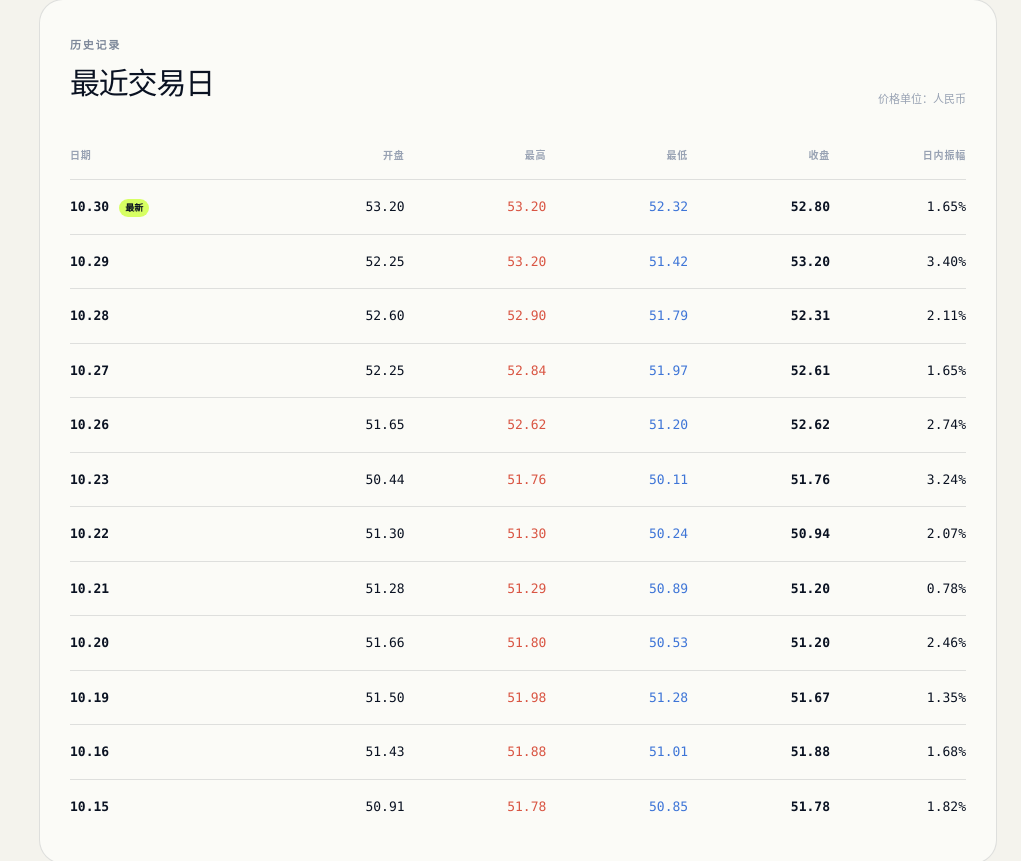
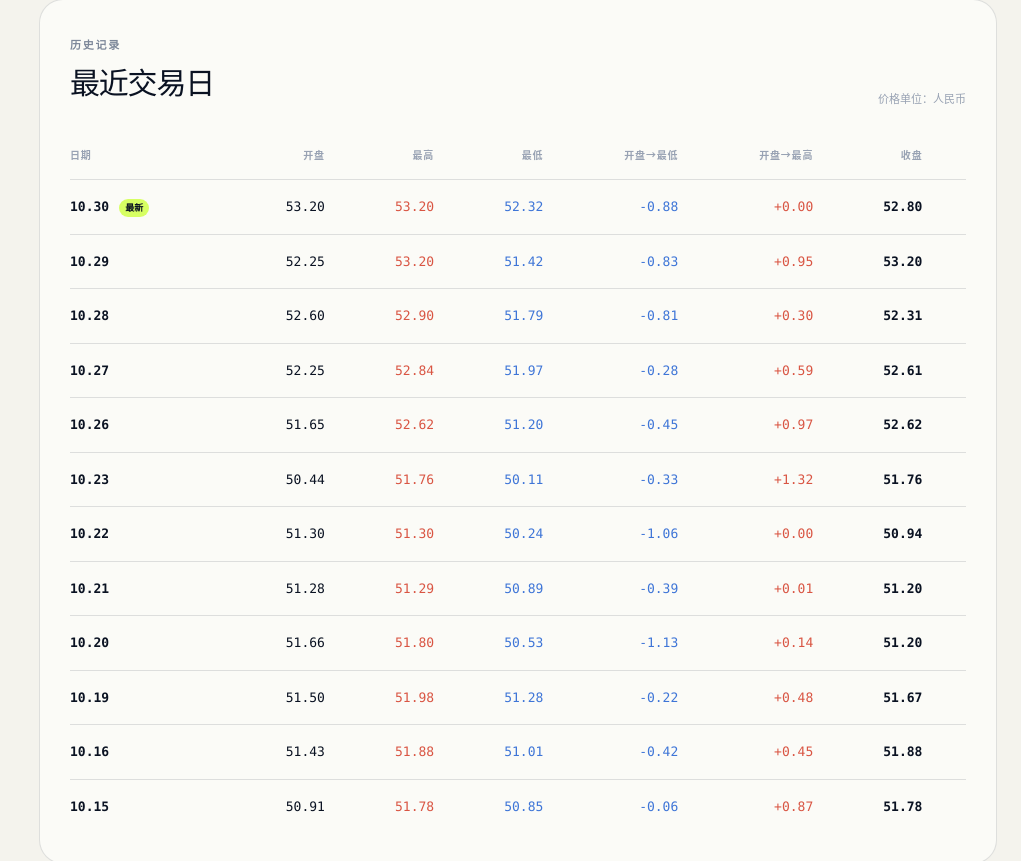
Before and after one commit to ai-stock-cn/a-share-value-board, a Next.js app: page / in a window 1280 px wide. Shown: the part 2200-3061 px from the top of the page, without its empty margins (259-1280 px from the left). Built offline with nearby package versions, Linux system fonts and the light colour scheme.

Commit message:
Add open-to-extreme price differences

```diff
--- a/app/StockDashboard.tsx
+++ b/app/StockDashboard.tsx
@@ -741,6 +741,8 @@ export default function StockDashboard() {
                         <th>开盘</th>
                         <th>最高</th>
                         <th>最低</th>
+                        <th>开盘→最低</th>
+                        <th>开盘→最高</th>
                         <th>收盘</th>
                         <th>日内振幅</th>
                       </tr>
@@ -755,13 +757,19 @@ export default function StockDashboard() {
                           <td>{numberFormatter.format(quote.open)}</td>
                           <td className="high-cell">{numberFormatter.format(quote.high)}</td>
                           <td className="low-cell">{numberFormatter.format(quote.low)}</td>
+                          <td className="open-low-cell">
+                            {formatSignedDifference(quote.low - quote.open)}
+                          </td>
+                          <td className="open-high-cell">
+                            {formatSignedDifference(quote.high - quote.open)}
+                          </td>
                           <td><strong>{numberFormatter.format(quote.close)}</strong></td>
                           <td>{formatAmplitude(quote, data.quotes)}</td>
                         </tr>
                       )) ??
                         Array.from({ length: 6 }).map((_, index) => (
                           <tr key={index}>
-                            {Array.from({ length: 6 }).map((__, cell) => (
+                            {Array.from({ length: 8 }).map((__, cell) => (
                               <td key={cell}><Skeleton baseColor="#f0f1eb" highlightColor="#ffffff" /></td>
                             ))}
                           </tr>
@@ -1095,3 +1103,7 @@ function formatAmplitude(quote: DailyQuote, quotes: DailyQuote[]) {
 
   return `${(((quote.high - quote.low) / previousClose) * 100).toFixed(2)}%`;
 }
+
+function formatSignedDifference(value: number) {
+  return `${value >= 0 ? "+" : ""}${numberFormatter.format(value)}`;
+}
--- a/app/globals.css
+++ b/app/globals.css
@@ -874,7 +874,7 @@ footer {
 
 table {
   width: 100%;
-  min-width: 740px;
+  min-width: 960px;
   border-collapse: collapse;
   font-variant-numeric: tabular-nums;
 }
@@ -929,6 +929,8 @@ td small {
 
 .high-cell { color: #d95543; }
 .low-cell { color: #3e75d7; }
+.open-high-cell { color: #d95543; }
+.open-low-cell { color: #3e75d7; }
 
 .error-panel {
   display: flex;
```
Also changed, not shown: 1 other file (tests, documents, lock files or other folders).
